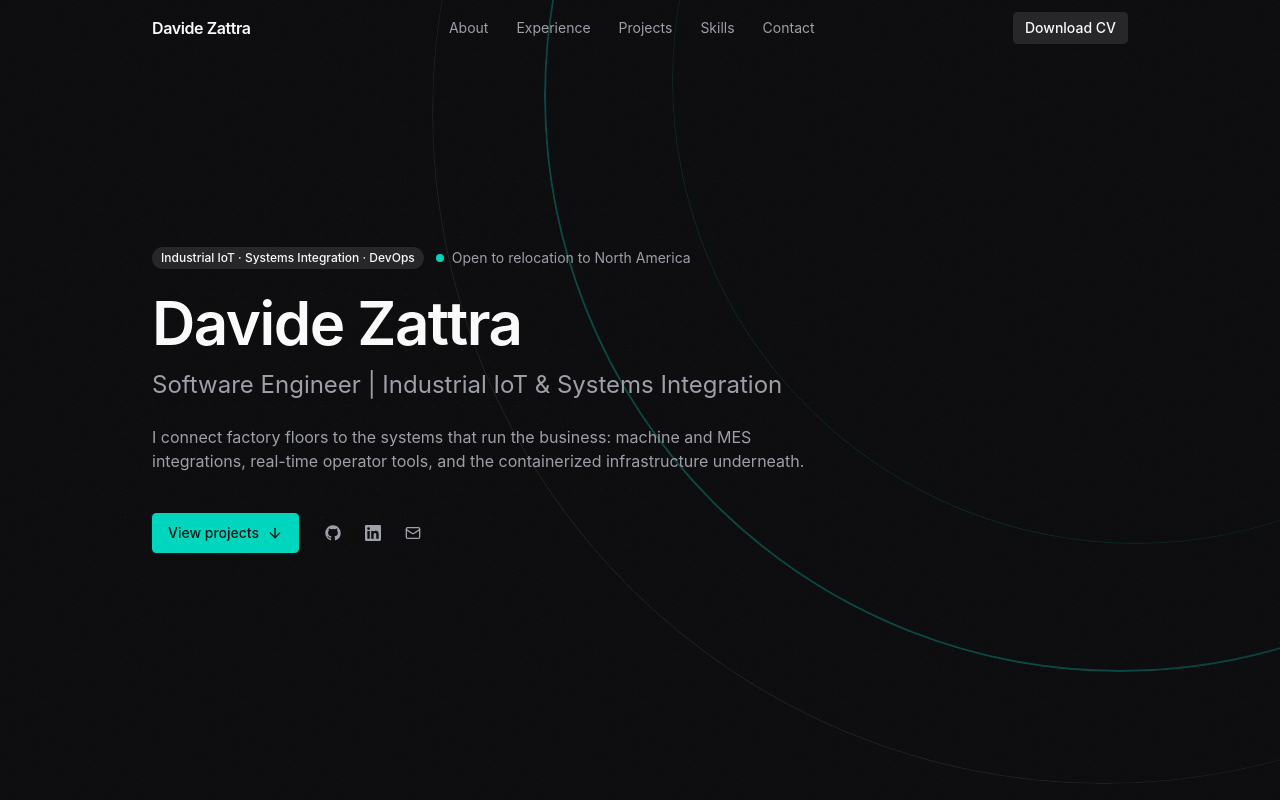
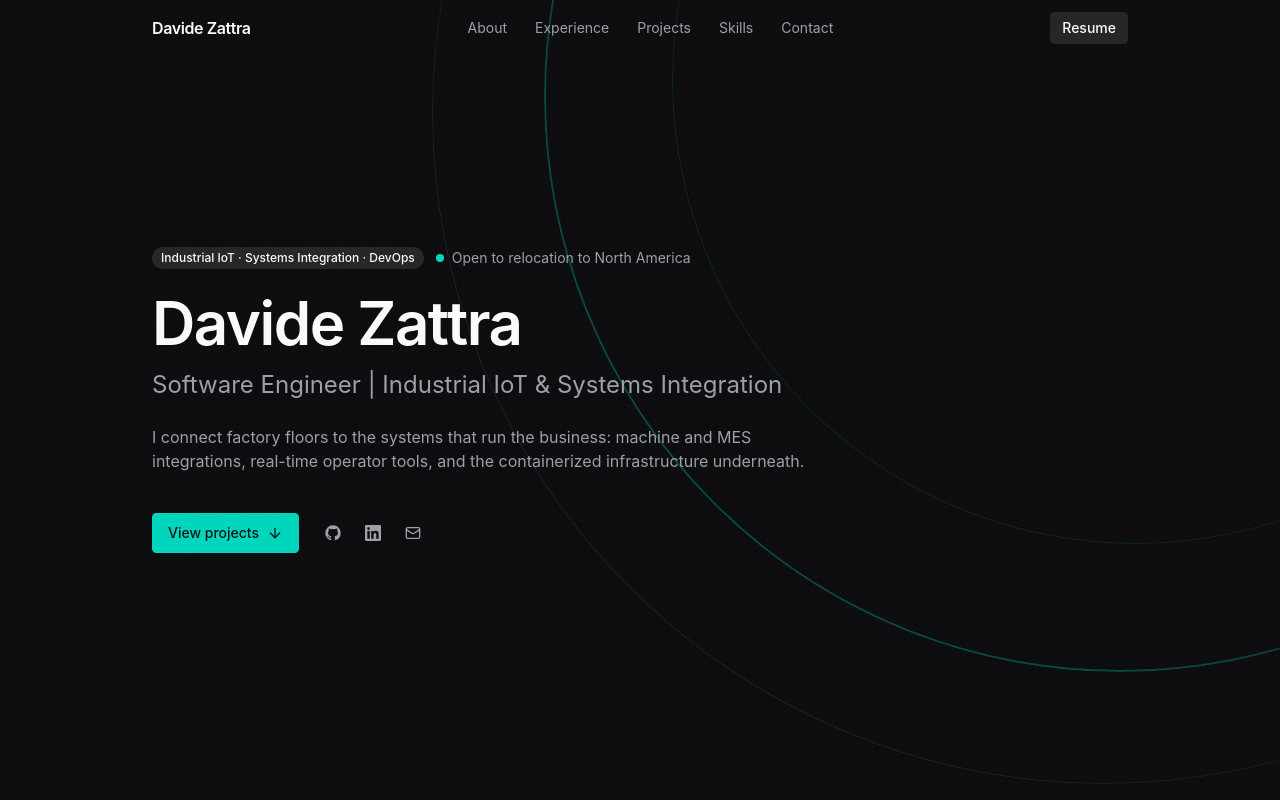
Before and after one commit to dzerk11/portfolio, a Vue app: page / in a window 1280 px wide. Shown: the top 800 px of the page. Built offline with nearby package versions, Linux system fonts and the light colour scheme.

Commit message:
feat: add resume pdf

```diff
--- a/src/components/layout/SiteHeader.vue
+++ b/src/components/layout/SiteHeader.vue
@@ -49,7 +49,7 @@ onUnmounted(() => {
       </nav>
 
       <Button size="sm" variant="secondary" as-child>
-        <a :href="asset('cv/Davide_Zattra_CV.pdf')" download>Download CV</a>
+        <a :href="asset('Davide_Zattra_Resume.pdf')" download>Resume</a>
       </Button>
     </div>
   </header>
```
Also changed, not shown: 2 other files (tests, documents, lock files or other folders).
